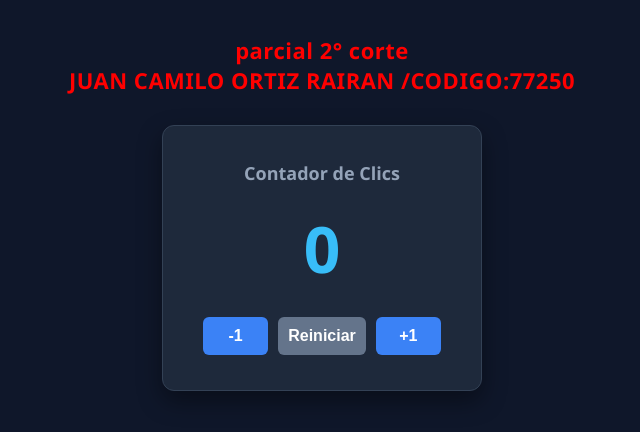
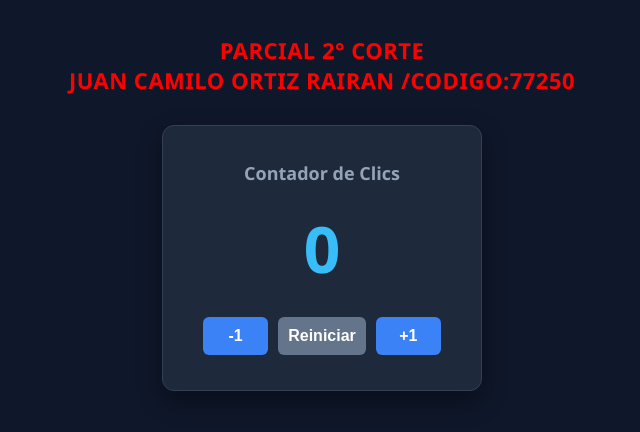
Before and after one commit to juancortizra-sketch/parcial_2-_corte, a plain HTML site: page index.html in a window 1280 px wide. Shown: the full height of the page, 318-958 px from the left. Drawn offline with Linux system fonts and the light colour scheme.

Commit message:
Update index.html

```diff
--- a/index.html
+++ b/index.html
@@ -10,7 +10,7 @@
 
     <!-- Título en la parte superior, fuera del cuadro -->
     <header class="header-top">
-        <h1>parcial 2° corte</h1>
+        <h1>PARCIAL 2° CORTE</h1>
         <h1>JUAN CAMILO ORTIZ RAIRAN /CODIGO:77250</h1>
     </header>
 
```
